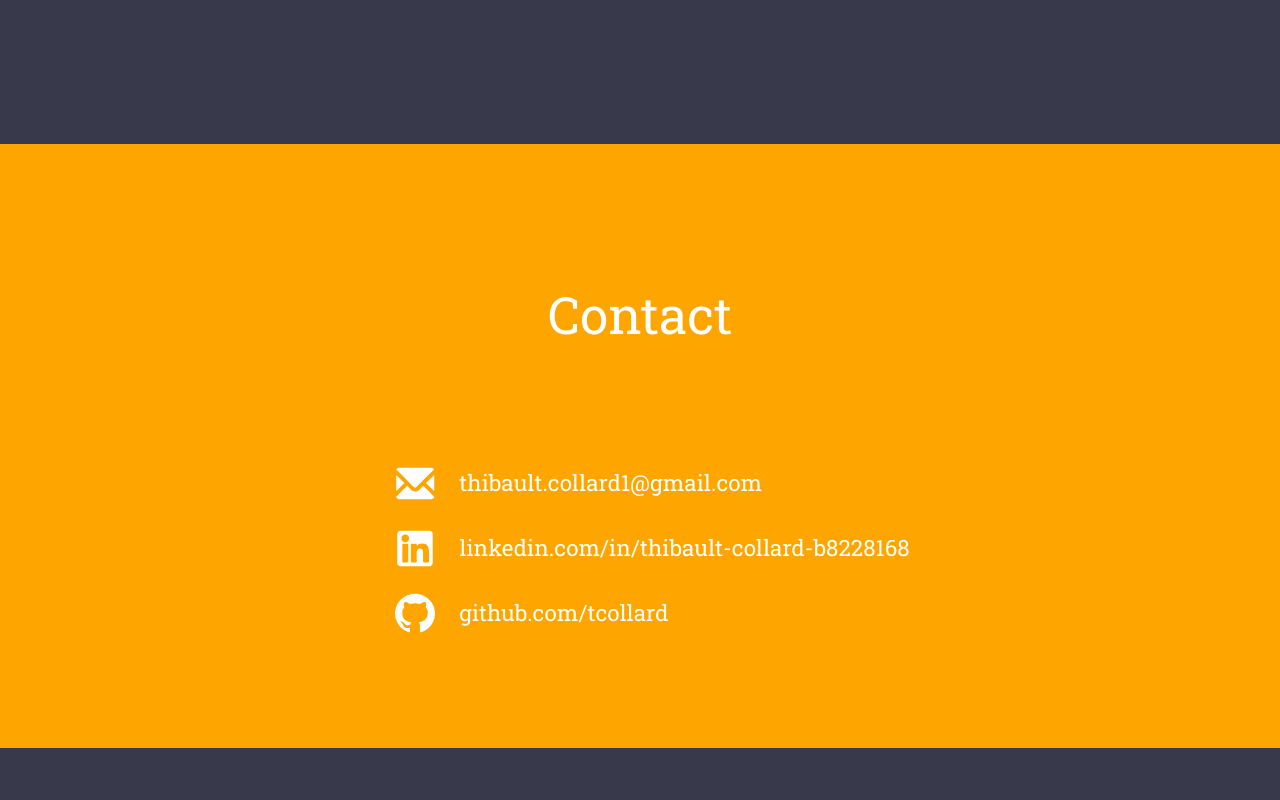
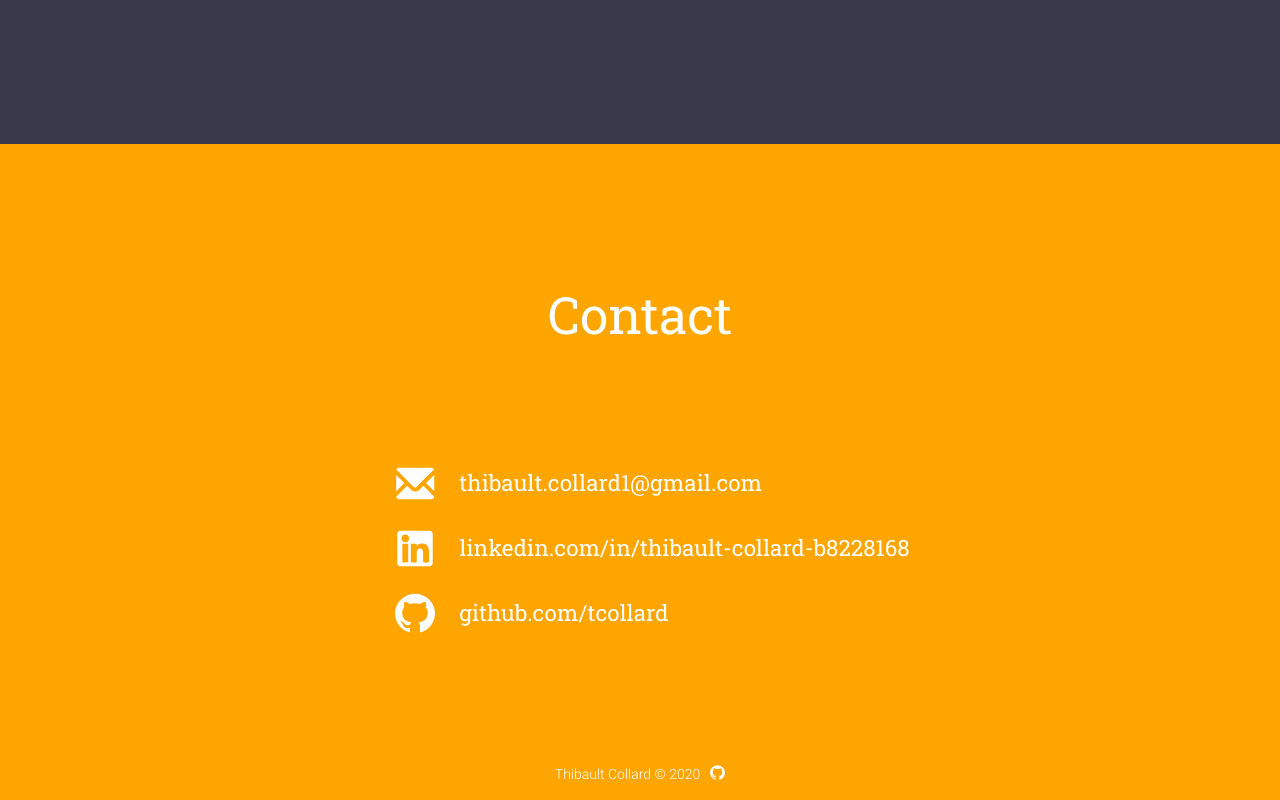
Before and after one commit to tcollard/website, a Vue app in the folder my-website/: page / in a window 1280 px wide. Shown: the part 3872-4672 px from the top of the page. Before the commit the page ends 4620 px from the top, so only its background shows below. Built offline with nearby package versions, Linux system fonts and the light colour scheme.

Commit message:
feat: 🎸 (InfoBottom) Add footer

```diff
--- a/my-website/src/App.vue
+++ b/my-website/src/App.vue
@@ -8,6 +8,7 @@
     <PortfolioResume class="component" id="portfolio"></PortfolioResume>
     <Experience class="component" id="experience"></Experience>
     <Contact class="component" id="contact"></Contact>
+    <InfoBottom class="component"></InfoBottom>
     <LanguageSwitcher id="language" class="lang"></LanguageSwitcher>
   </div>
 </template>
@@ -21,6 +22,7 @@ import Contact from './components/Contact.vue'
 import Experience from './components/Experience.vue'
 import JobTitle from './components/JobTitle.vue'
 import LanguageSwitcher from './components/Language.vue'
+import InfoBottom from './components/InfoBottom.vue';
 
 export default {
   name: 'app',
@@ -32,7 +34,8 @@ export default {
     Contact,
     Experience,
     JobTitle,
-    LanguageSwitcher
+    LanguageSwitcher,
+    InfoBottom
   },
   data() {
     return {
--- /dev/null
+++ b/my-website/src/components/InfoBottom.vue
@@ -0,0 +1,37 @@
+<template>
+    <div class="footer">
+        <p class="text">Thibault Collard © 2020</p>
+        <a href="https://github.com/tcollard/website/tree/master/my-website" target="_blank">
+            <img class="img" src="../assets/github.svg" alt="linkedIn">
+        </a>
+    </div>
+</template>
+
+<script>
+export default {
+    name: 'InfoBottom',
+}
+</script>
+
+<style scoped>
+    @media only screen and (max-width: 1024px) {
+        .footer {
+            width: 100%;
+        }
+    }
+
+    .footer {
+        background-color: orange;
+        display: flex;
+        flex-direction: row;
+        justify-content: center;
+        align-items: center;
+        padding: 0% 10% 0% 10%;
+    }
+
+    .img {
+        width: 15px;
+        cursor: pointer;
+        margin-left: 10px;
+    }
+</style>
```
